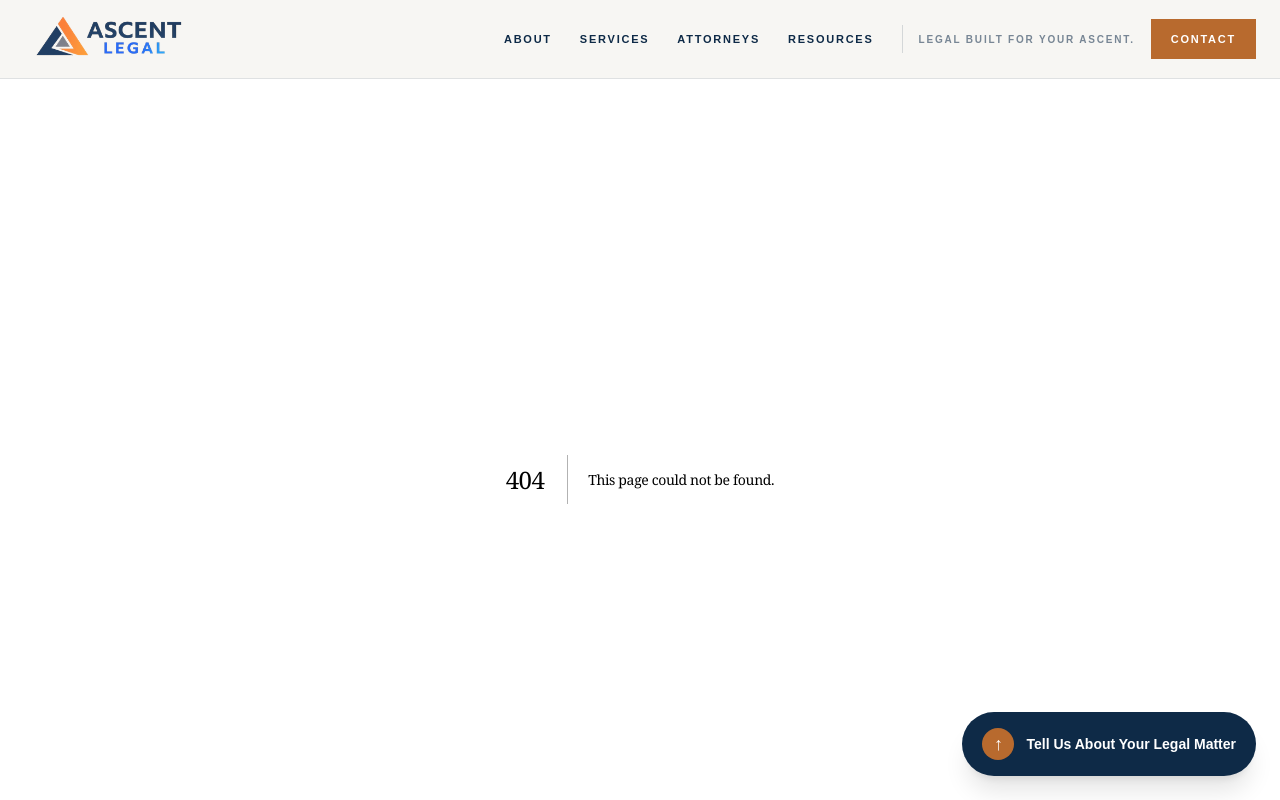
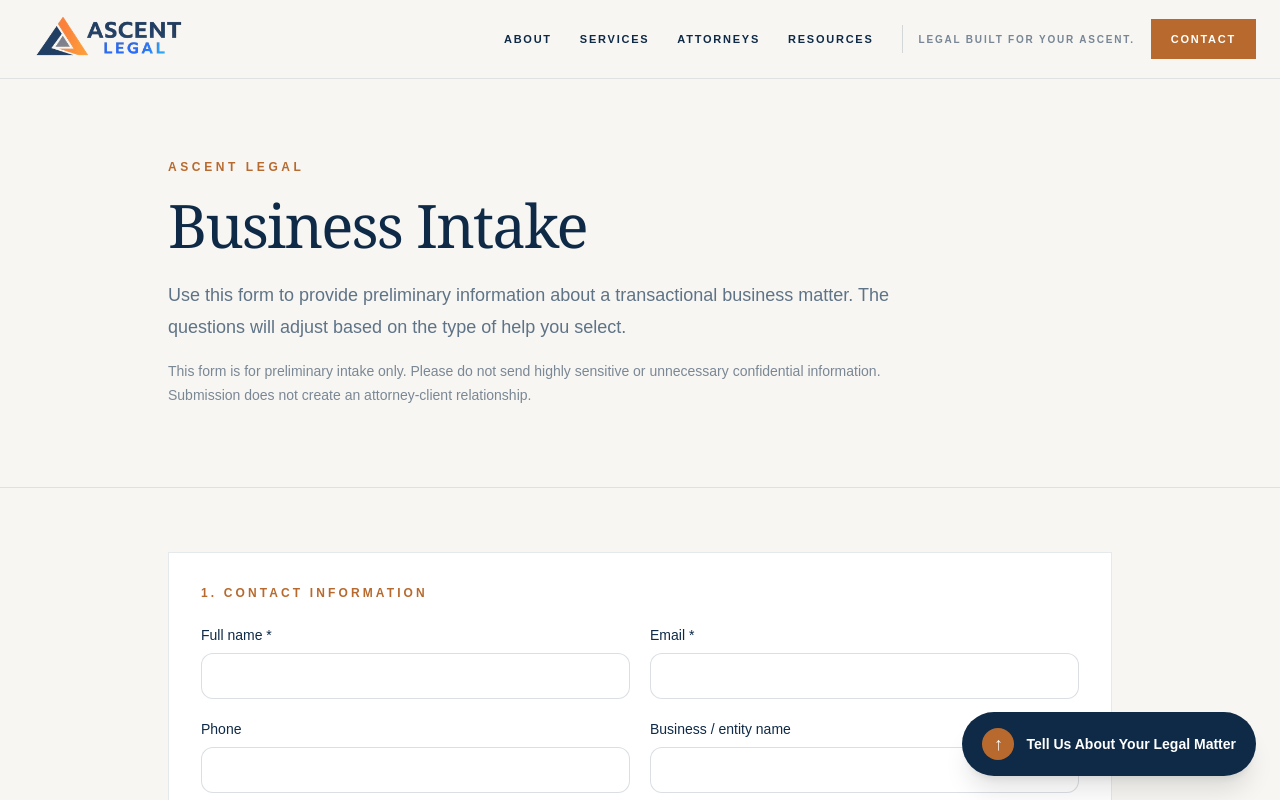
Before and after one commit to ajdreams17/Ascentlegal, a Next.js app: page /intake/business in a window 1280 px wide. Before the commit this address had no page. Shown: the top 800 px of the page. Built offline with nearby package versions, Linux system fonts and the light colour scheme.

Commit message:
Add business intake page

```diff
--- /dev/null
+++ b/app/intake/business/page.jsx
@@ -0,0 +1,43 @@
+import BusinessIntakeForm from "../../../components/BusinessIntakeForm";
+
+export const metadata = {
+  title: "Business Intake | Ascent Legal",
+  description:
+    "Preliminary business intake for transactional matters involving formations, contracts, ownership, governance, investors, contractor documents, and recurring deal support.",
+  robots: {
+    index: false,
+    follow: false,
+  },
+  alternates: {
+    canonical: "/intake/business",
+  },
+};
+
+export default function BusinessIntakePage() {
+  return (
+    <main className="bg-[#F7F6F3] text-[#0E2A47]">
+      <section className="border-b border-[#0E2A47]/10">
+        <div className="mx-auto max-w-5xl px-6 py-16 sm:px-10 lg:py-20">
+          <p className="text-xs font-semibold uppercase tracking-[0.3em] text-[#B86A2E]">
+            Ascent Legal
+          </p>
+          <h1 className="mt-5 font-serif text-5xl tracking-[-0.03em] sm:text-6xl">
+            Business Intake
+          </h1>
+          <p className="mt-6 max-w-3xl text-lg leading-8 text-[#5F7386]">
+            Use this form to provide preliminary information about a transactional business matter. The questions will
+            adjust based on the type of help you select.
+          </p>
+          <p className="mt-4 max-w-3xl text-sm leading-6 text-[#7A8794]">
+            This form is for preliminary intake only. Please do not send highly sensitive or unnecessary confidential
+            information. Submission does not create an attorney-client relationship.
+          </p>
+        </div>
+      </section>
+
+      <section className="mx-auto max-w-5xl px-6 py-12 sm:px-10 lg:py-16">
+        <BusinessIntakeForm />
+      </section>
+    </main>
+  );
+}
```
